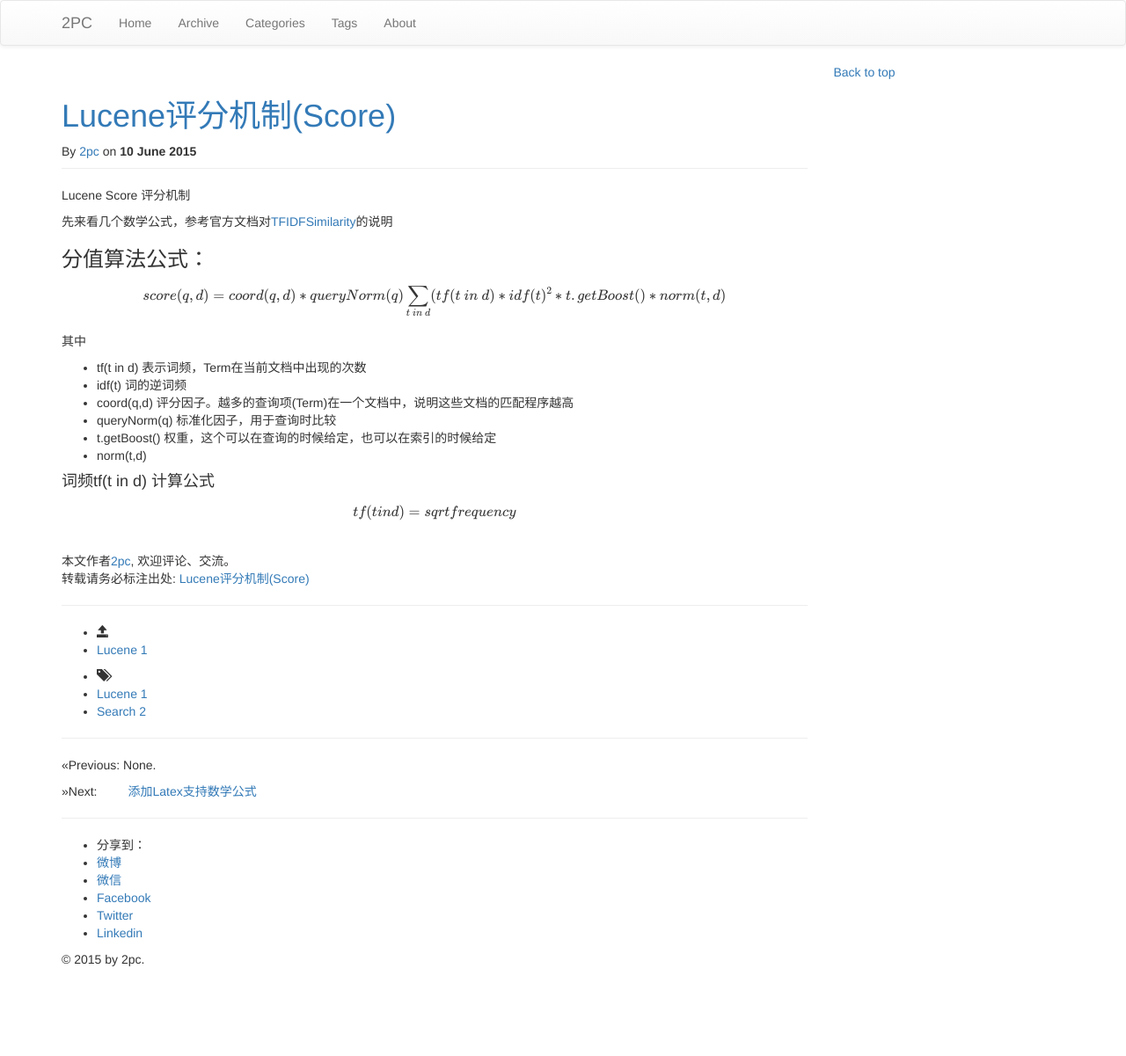
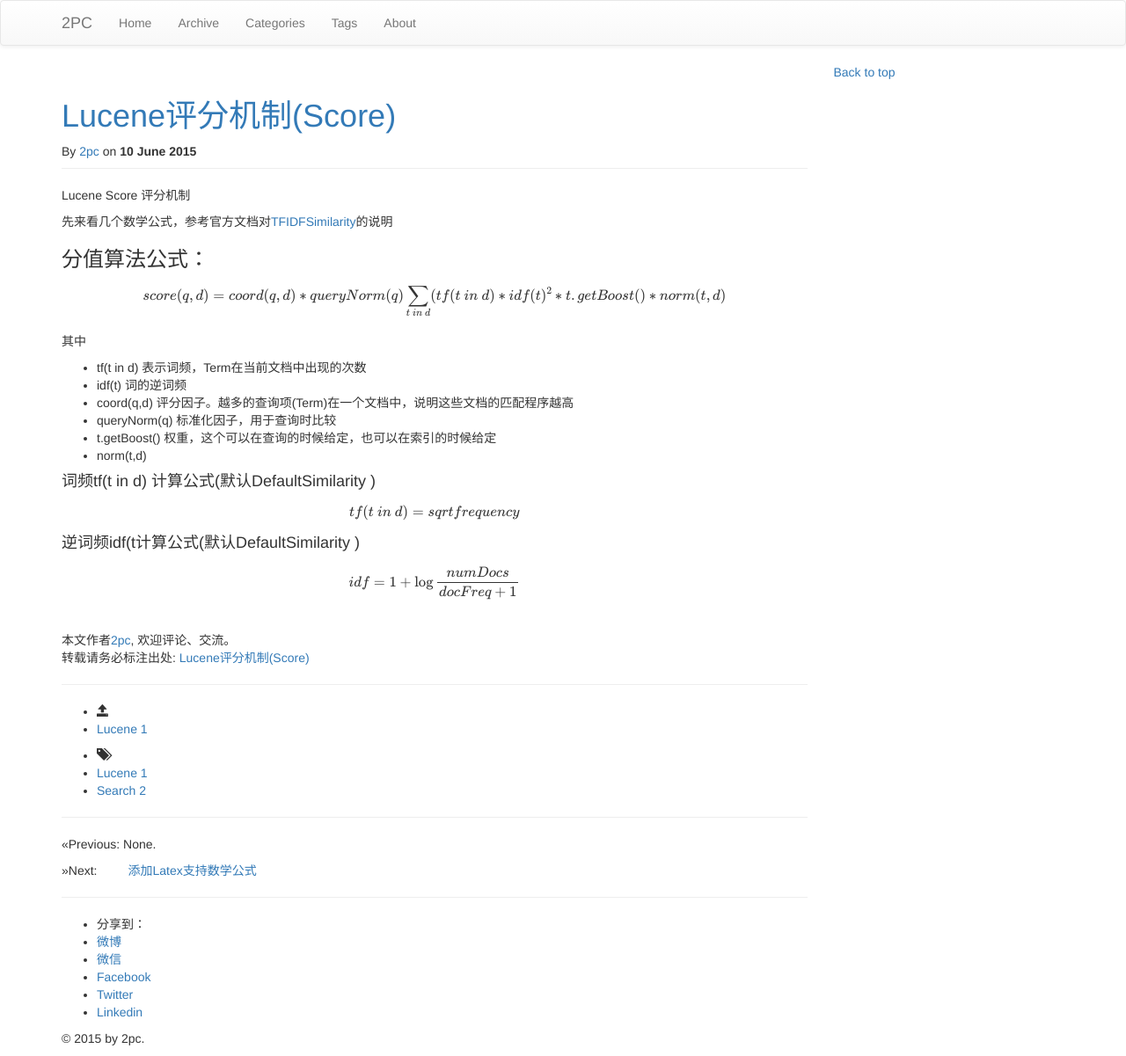
Before and after one commit to luyee/2pc.github.io, a Jekyll site: the page built from _posts/Search/2015-06-10-Lucene-Score.md, in a window 1280 px wide. Shown: the whole page at 88% size. Built offline with Jekyll 4.4.1, drawn with Linux system fonts in a browser that asks for light colours; nearby versions of some CDN libraries; library files that are not in the unit come from our copies; formulas are drawn with MathJax 3; comment, search, counter and statistics services are not loaded; before the commit the page ends 1111 px from its top, so only the background shows below that.

Commit message:
Update 2015-06-10-Lucene-Score.md

```diff
--- a/_posts/Search/2015-06-10-Lucene-Score.md
+++ b/_posts/Search/2015-06-10-Lucene-Score.md
@@ -23,6 +23,10 @@ $$score(q,d)=coord(q,d)*queryNorm(q)\sum_{t\ in\ d }(tf( t\ in\ d )*idf(t)^2*t.g
 * t.getBoost() 权重，这个可以在查询的时候给定，也可以在索引的时候给定
 * norm(t,d)
 
-#### 词频tf(t in d) 计算公式
+#### 词频tf(t in d) 计算公式(默认DefaultSimilarity )
 
-$$tf(t in d)=sqrt{frequency}$$
+$$tf(t\ in\ d )=sqrt{frequency}$$
+
+#### 逆词频idf(t计算公式(默认DefaultSimilarity )
+
+$$idf=1+\log\frac{numDocs}{docFreq+1}$$
```
